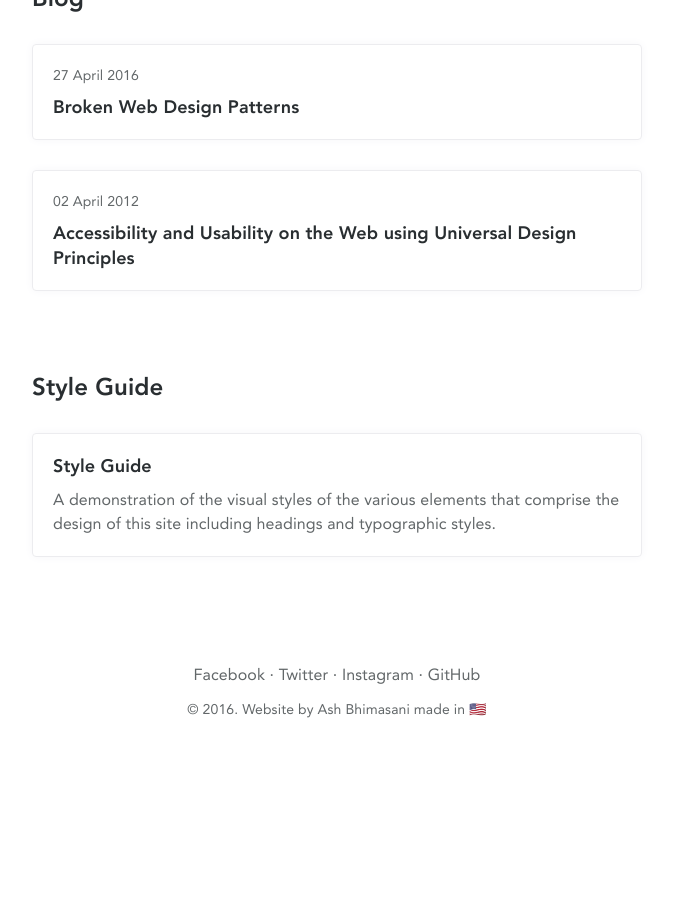
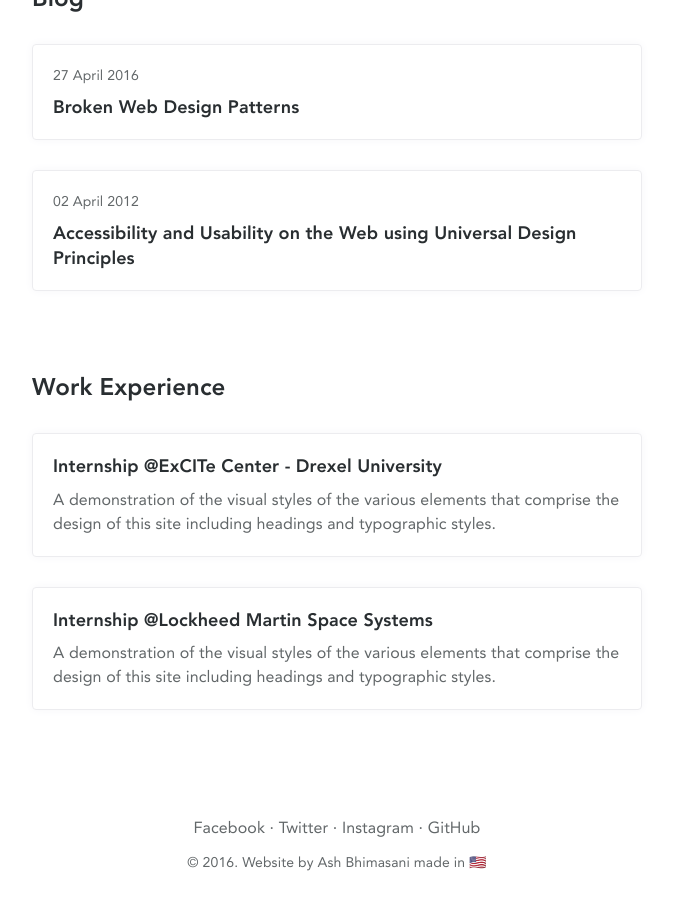
Before and after one commit to 16abhimasani/16abhimasani.github.io, a Jekyll site: the page built from index.html, in a window 1280 px wide and 900 px high, scrolled down 1718 px. Shown: the whole window, without its empty margins (303-976 px from the left). Built offline with Jekyll 4.4.1, drawn with Linux system fonts in a browser that asks for light colours; before the commit the page ends 2465 px from its top, so only the background shows below that.

Commit message:
Testing Work Experience & Pages

```diff
--- a/index.html
+++ b/index.html
@@ -61,12 +61,17 @@ layout: default
 	</div>
 </section>
 
-<section id="styleguide" class="section" aria-labelledby="styleguide-title">
+<section id="work" class="section" aria-labelledby="work-title">
 	<div class="container">
-		<h1 id="styleguide-title" class="section-title">Style Guide</h1>
+		<h1 id="work-title" class="section-title">Work Experience</h1>
 
-		<a class="post" href="/styleguide">
-			<h2 class="post-title">Style Guide</h2>
+		<a class="post" href="/pages">
+			<h2 class="post-title">Internship @ExCITe Center - Drexel University</h2>
+			<p class="post-summary">A demonstration of the visual styles of the various elements that comprise the design of this site including headings and typographic styles.</p>
+		</a>
+
+		<a class="post" href="/pages">
+			<h2 class="post-title">Internship @Lockheed Martin Space Systems</h2>
 			<p class="post-summary">A demonstration of the visual styles of the various elements that comprise the design of this site including headings and typographic styles.</p>
 		</a>
 
```
Also changed, not shown: pages/index.md (added, +73 -0 lines).
